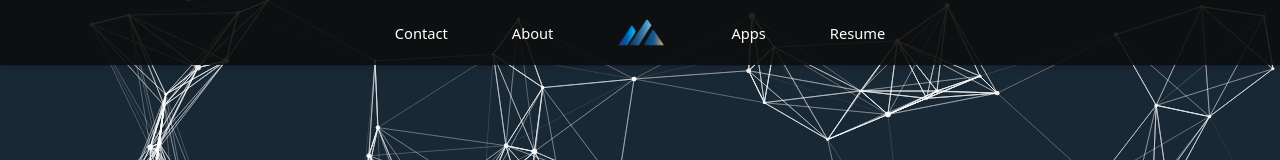
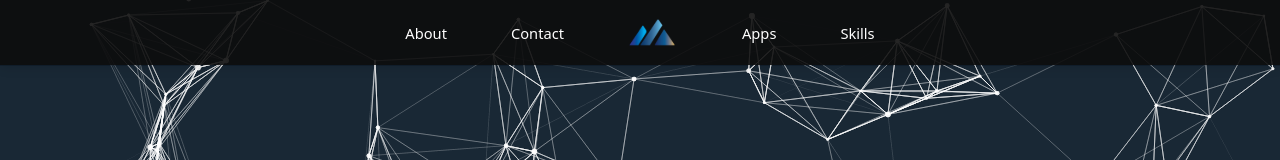
Before and after one commit to mchlbataller/webfolio, a React (Create React App) app in the folder client/: page / in a window 1280 px wide. Shown: the top 160 px of the page. Built offline with nearby package versions, Linux system fonts and the light colour scheme.

Commit message:
Reorganized the theme object

```diff
--- a/client/src/ThemeProvider.js
+++ b/client/src/ThemeProvider.js
@@ -2,47 +2,46 @@ import React from "react";
 
 export const ThemeContext = React.createContext();
 
-const lightCard = {
-	header: "#314E67",
-	body: "#FFFFFF",
-	headerTitle: "#FFFFFF",
-	content: "#000000",
-};
-
-const darkCard = {
-	header: "#192835",
-	body: "#243544",
-	headerTitle: "#9ADBFF",
-	content: "#F3F3F3",
-};
-
-const lightProgressBar = {
-	foreground: "#00529e",
-	background: "#efefef",
-};
-
-const darkProgressBar = {
-	foreground: "#23629A",
-	background: "#efefef",
+const theme = {
+	dark: {
+		progressBar: {
+			foreground: "#23629A",
+			background: "#efefef",
+		},
+		card: {
+			header: "#192835",
+			body: "#243544",
+			headerTitle: "#9ADBFF",
+			content: "#F3F3F3",
+		},
+		bodyBackground: "#12202D",
+		navBackground: "#0e0e0ee6",
+		aboutHeader: "#FFFFFF",
+	},
+	light: {
+		progressBar: {
+			foreground: "#00529e",
+			background: "#efefef",
+		},
+		card: {
+			header: "#314E67",
+			body: "#FFFFFF",
+			headerTitle: "#FFFFFF",
+			content: "#000000",
+		},
+		aboutHeader: "#FFFFFF",
+	},
 };
 
 export const ThemeProvider = (props) => {
-	const [card, setCardTheme] = React.useState(darkCard);
-	const [aboutHeader, setAboutHeaderColor] = React.useState("#FFFFFF");
-	const [progressBar, setProgressBarColor] = React.useState(lightProgressBar);
-	// Light background for body
-	// const [bodyBackground, setBodyBackground] = React.useState("#f3f3f3");
-	const [bodyBackground, setBodyBackground] = React.useState("#12202D");
-	const [navBackground, setNavBackground] = React.useState("#0e0e0ee6");
-
 	return (
 		<ThemeContext.Provider
 			value={{
-				card,
-				aboutHeader,
-				progressBar,
-				bodyBackground,
-				navBackground,
+				card: theme.dark.card,
+				aboutHeader: theme.dark.aboutHeader,
+				progressBar: theme.dark.progressBar,
+				bodyBackground: theme.dark.bodyBackground,
+				navBackground: theme.dark.navBackground,
 			}}
 		>
 			{props.children}
--- a/client/src/components/Navbar.jsx
+++ b/client/src/components/Navbar.jsx
@@ -34,11 +34,11 @@ const Navbar = (props) => {
 	return (
 		<>
 			<NavbarBox background={theme.navBackground}>
+				<p>About</p>
 				<p>Contact</p>
-				<p>About</p>
 				<Logo />
 				<p>Apps</p>
-				<p>Resume</p>
+				<p>Skills</p>
 			</NavbarBox>
 		</>
 	);
```
